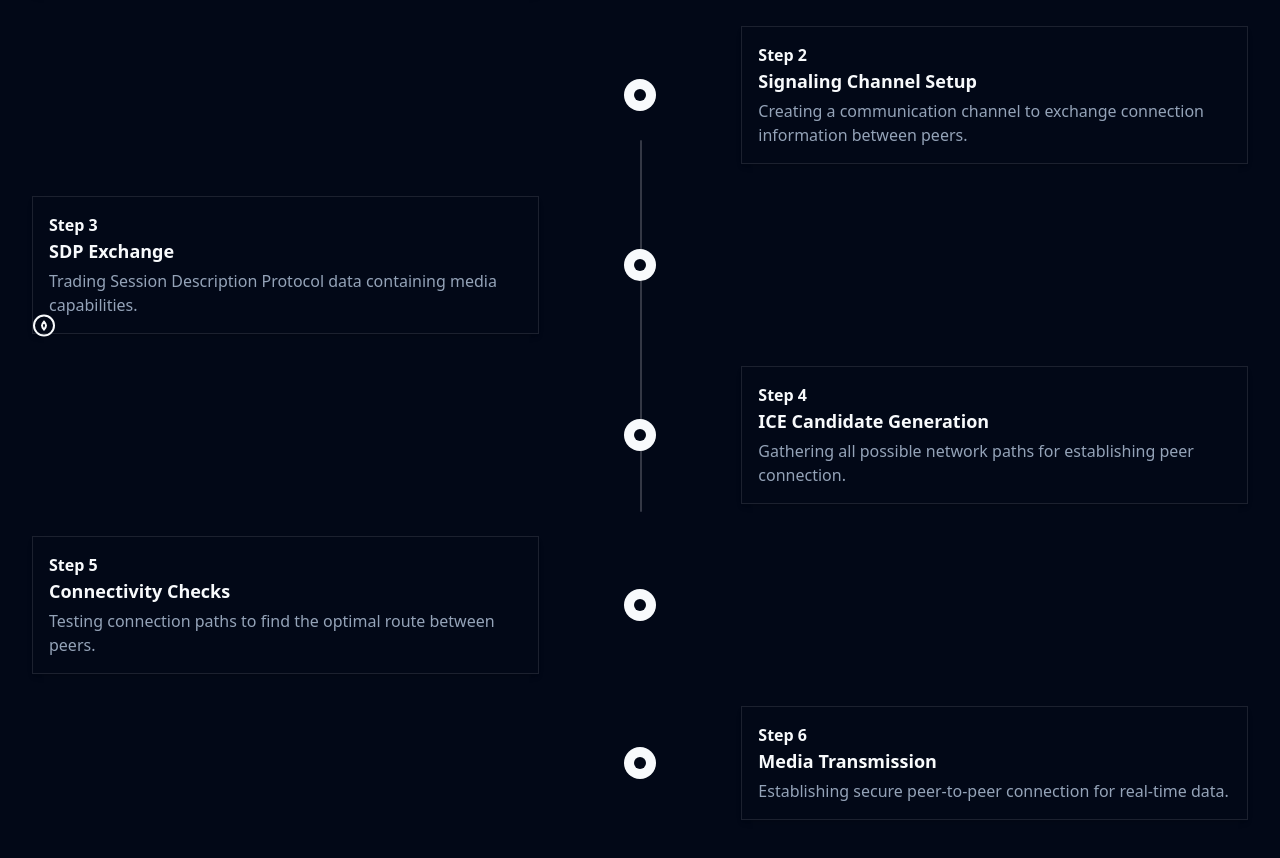
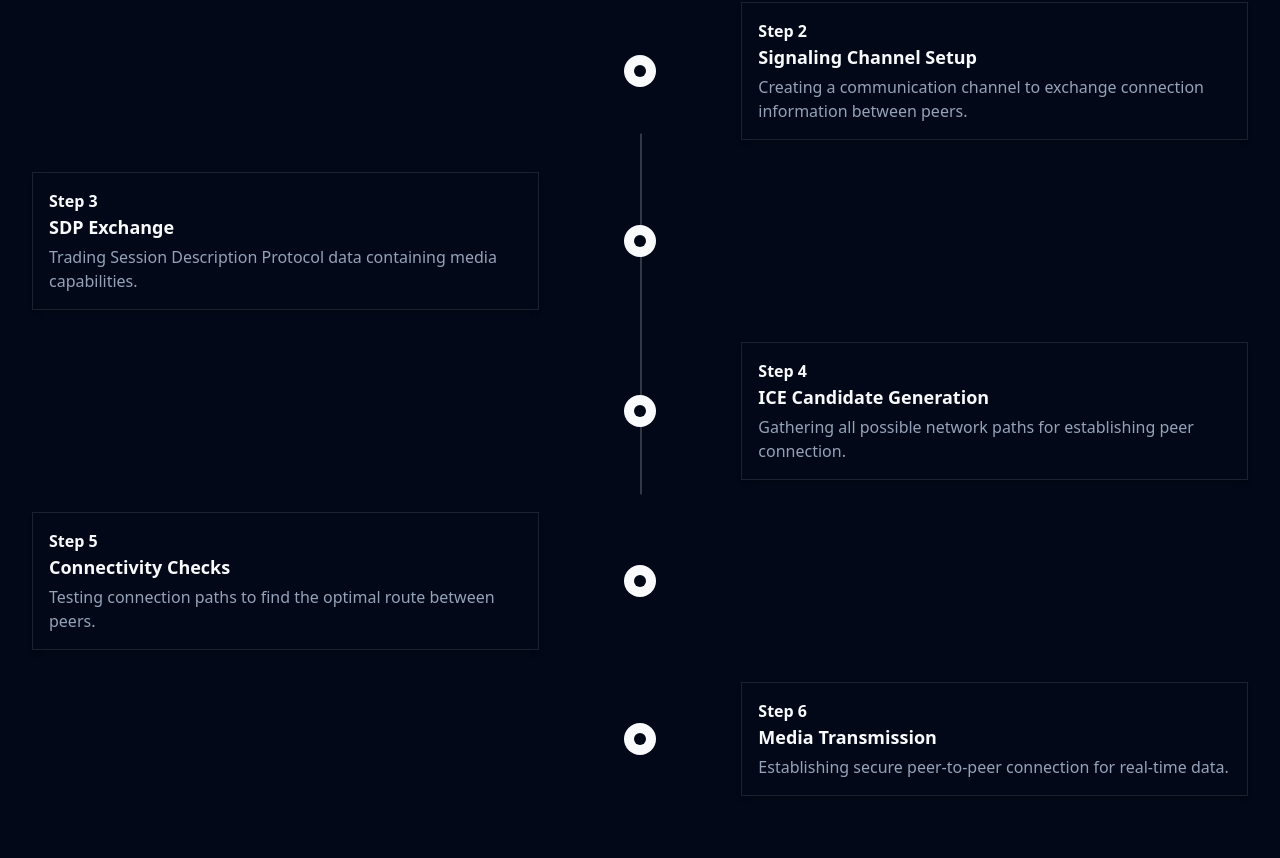
Before and after one commit to SuhasKanwar/WeCall, a React (Vite) app in the folder client/: page / in a window 1280 px wide. Shown: the part 1246-2104 px from the top of the page. Built offline with nearby package versions, Linux system fonts and the light colour scheme; no server answers.

Commit message:
Removed flower icon

```diff
--- a/client/src/components/Timeline.tsx
+++ b/client/src/components/Timeline.tsx
@@ -57,27 +57,6 @@ const timelineEvents = [
   },
 ];
 
-const FlowerIcon = ({ progress }: { progress: number }) => (
-  <svg
-    viewBox="0 0 24 24"
-    fill="none"
-    xmlns="http://www.w3.org/2000/svg"
-    className="w-6 h-6"
-    style={{ transform: `scale(${progress})` }}
-  >
-    <path
-      d="M12 22C17.5228 22 22 17.5228 22 12C22 6.47715 17.5228 2 12 2C6.47715 2 2 6.47715 2 12C2 17.5228 6.47715 22 12 22Z"
-      stroke="currentColor"
-      strokeWidth="2"
-    />
-    <path
-      d="M12 8C12 8 14 10 14 12C14 14 12 16 12 16C12 16 10 14 10 12C10 10 12 8 12 8Z"
-      stroke="currentColor"
-      strokeWidth="2"
-    />
-  </svg>
-);
-
 export default function Timeline() {
   const [expandedEvent, setExpandedEvent] = useState<number | null>(null);
   const containerRef = useRef<HTMLDivElement>(null);
@@ -119,9 +98,6 @@ export default function Timeline() {
             className="sticky top-1/2 left-1/2 transform -translate-x-1/2 -translate-y-1/2 z-10 text-primary"
             style={{ y: useTransform(scrollYProgress, [0, 1], [0, 100]) }}
           >
-            <FlowerIcon
-              progress={useTransform(scrollYProgress, [0, 1], [0.5, 1]) as any}
-            />
           </motion.div>
 
           {timelineEvents.map((event, index) => (
```
